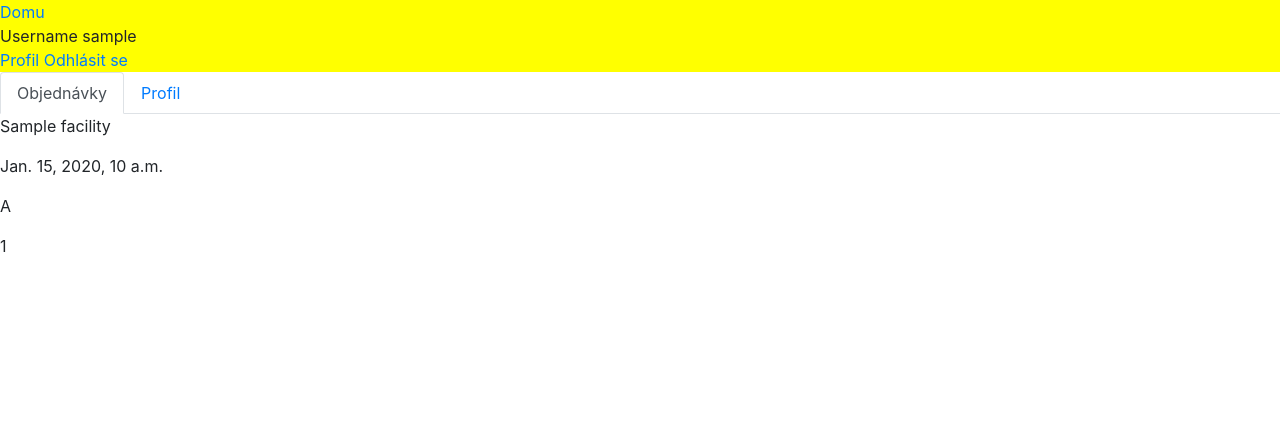
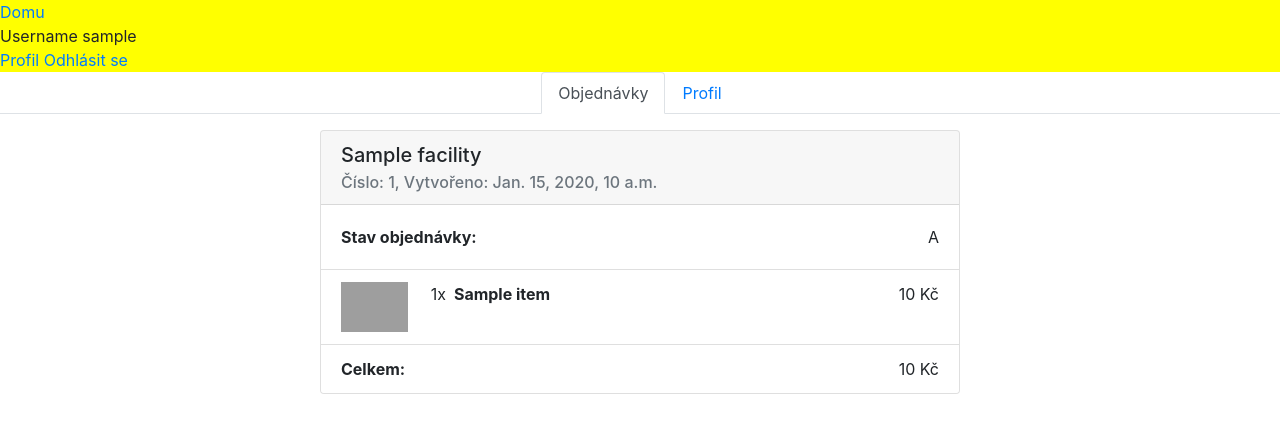
Before and after one commit to Griperis/IIS-Food-Delivery, a Django app: page /user/ in a window 1280 px wide. Shown: the top 433 px of the page. Run offline with Django 3.2, Linux system fonts and the light colour scheme; a user stored in the database is signed in; tables that the repository leaves empty hold one stand-in row (values such as "Sample post"); some libraries are stand-ins or nearby versions; grey boxes are pictures that could not be loaded.

Commit message:
v1 of order styling

```diff
--- a/FoodDelivery/templates/app/order_list.html
+++ b/FoodDelivery/templates/app/order_list.html
@@ -1,8 +1,42 @@
 {% block order_list %}
-    <p>{{ order.belongs_to }}</p>
-    <p>{{ order.date }}</p>
-    <p>{{ order.state }}</p>
-    <p>{{ order.prize }}</p>
-    <p>{{ order.pk }}</p>
-    <br><br>
+    <div class="card mt-3 mx-auto">
+        <div class="card-header">
+            <h5 class="card-title">{{ order_data.order.belongs_to }}</h5>
+            <h6 class="card-subtitle text-muted">Číslo: {{ order_data.order.pk }}, Vytvořeno: {{ order_data.order.date }}</h6>
+        </div>
+
+        <div class="card-body">
+            <div class="row">
+                <div class="col-md-6 font-weight-bold">Stav objednávky:</div>
+                <div class="col-md-6 text-right">{{ order_data.order.state }}</div>
+                <!--TODO: add color of text-->
+            </div>
+        </div>
+
+        <ul class="list-group list-group-flush">
+
+            {% for item in order_data.items %}
+                <li class="list-group-item">
+                    <div class="row ">
+                        <div class="col-sm-auto">
+                            <img style="height: 50" src="https://www.donantonio.cz/cache/40/16/4016bdbec2f9-59-336x250-centered_crop.jpg" class="img-fluid">
+                        </div>
+                        <!--TODO: obrazek YAY or NAY?-->
+                        <div class="col-sm-auto px-2">{{ item.count }}x </div>
+                        <div class="col-sm-auto px-0  font-weight-bold">{{ item.item.name }}</div>
+                        <div class="col text-right">{{ item.item.price }} Kč</div>
+                    </div>
+                </li>
+            {% endfor %}
+
+            <li class="list-group-item">
+                <div class="row">
+                    <div class="col-md-6 font-weight-bold">Celkem:</div>
+                    <div class="col-md-6 text-right">{{ order_data.order.price }} Kč</div>
+                </div>
+            </li>
+
+        </ul>
+
+    </div>
 {% endblock %}
--- a/FoodDelivery/templates/app/user_profile.html
+++ b/FoodDelivery/templates/app/user_profile.html
@@ -2,17 +2,20 @@
 
 {% block content %}
 <nav>
-  <div class="nav nav-tabs" id="nav-tab" role="tablist">
+  <div class="nav nav-tabs justify-content-center" id="nav-tab" role="tablist">
     <a class="nav-item nav-link active" id="nav-orders-tab" data-toggle="tab" href="#nav-orders" role="tab" aria-controls="nav-orders" aria-selected="true">Objednávky</a>
     <a class="nav-item nav-link" id="nav-profile-tab" data-toggle="tab" href="#nav-profile" role="tab" aria-controls="nav-profile" aria-selected="false">Profil</a>
   </div>
 </nav>
-<div class="tab-content" id="nav-tabContent">
+
+<div class="tab-content w-50 mx-auto" id="nav-tabContent">
+
   <div class="tab-pane fade show active" id="nav-orders" role="tabpanel" aria-labelledby="nav-orders-tab">
-    {% for order in orders %}
+    {% for order_data in orders_with_data %}
         {% include 'app/order_list.html'%}
     {% endfor %}
   </div>
+
   <div class="tab-pane fade" id="nav-profile" role="tabpanel" aria-labelledby="nav-profile-tab">
     <h3>Skvely Profil</h3>
     <p>Username: {{ user.username }}
--- a/FoodDelivery/views.py
+++ b/FoodDelivery/views.py
@@ -15,8 +15,14 @@ def index(request):
 def user_profile(request):
     user = request.user
     orders = Order.objects.all().filter(created_by = user)
+    orders_with_data = []
+
+    for order in orders:
+        items = OrderItem.objects.all().filter(order = order)
+        order_data = {"order" : order, "items" : items}
+        orders_with_data.append(order_data)
+
     success = False
-
 
     if request.method == 'GET':
         success = "true" == request.GET.get("success",'')
@@ -24,7 +30,7 @@ def user_profile(request):
         user_form = CustomUserChangeForm(initial={ 'username' : user.username, 'email' : user.email, 'first_name' : user.first_name, 'last_name' : user.last_name, 'address' : user.address, 'phone' : user.phone})
         password_form = PasswordChangeForm(user = user)
 
-    return render(request, 'app/user_profile.html', {'orders' : orders, 'user_form' : user_form, 'password_form' : password_form, 'success' : success})
+    return render(request, 'app/user_profile.html', {'orders_with_data' : orders_with_data, 'user_form' : user_form, 'password_form' : password_form, 'success' : success})
 
 def edit_user(request):
     user = request.user
```
